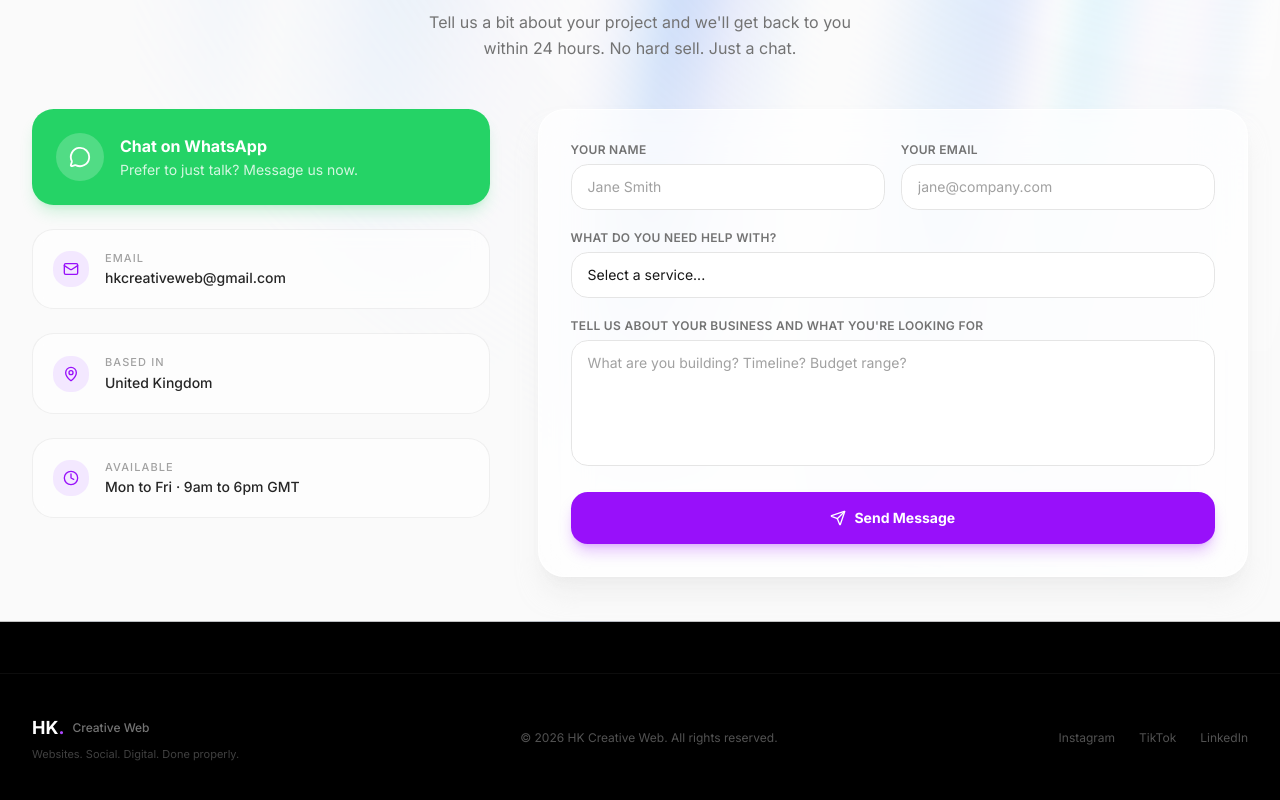
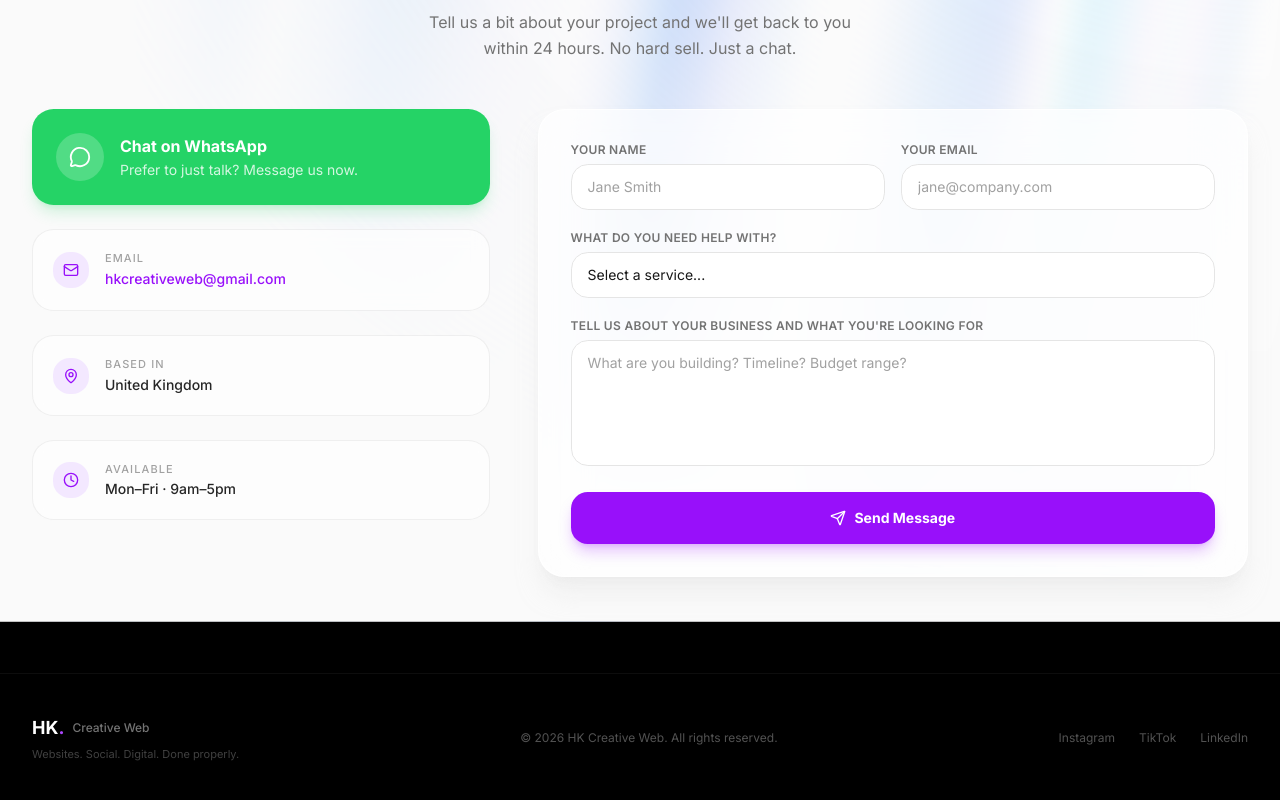
Before and after one commit to hkcreativeweb/hkcreativewebsite, a Next.js app: page / in a window 1280 px wide. Shown: the part 5075-5875 px from the top of the page. Built offline with nearby package versions, Linux system fonts and the light colour scheme.

Commit message:
Update contact info: mailto link for email, fix opening hours
Co-Authored-By: Claude Sonnet 4.6 <noreply@anthropic.com>

```diff
--- a/src/components/sections/Contact.tsx
+++ b/src/components/sections/Contact.tsx
@@ -80,10 +80,10 @@ export function Contact() {
               </FadeUp>
 
               {[
-                { icon: Mail,   label: 'Email',     value: 'hkcreativeweb@gmail.com' },
+                { icon: Mail,   label: 'Email',     value: 'hkcreativeweb@gmail.com', href: 'mailto:hkcreativeweb@gmail.com' },
                 { icon: MapPin, label: 'Based in',  value: 'United Kingdom' },
-                { icon: Clock,  label: 'Available', value: 'Mon to Fri · 9am to 6pm GMT' },
-              ].map(({ icon: Icon, label, value }, i) => (
+                { icon: Clock,  label: 'Available', value: 'Mon–Fri · 9am–5pm' },
+              ].map(({ icon: Icon, label, value, href }, i) => (
                 <FadeUp key={label} delay={0.15 + i * 0.08}>
                   <div className="flex items-center gap-4 p-5 rounded-2xl bg-white/60 backdrop-blur-sm border border-neutral-200/60">
                     <div className="w-9 h-9 rounded-xl bg-purple-100 flex items-center justify-center shrink-0">
@@ -91,7 +91,10 @@ export function Contact() {
                     </div>
                     <div>
                       <div className="text-[11px] text-neutral-400 uppercase tracking-widest font-medium">{label}</div>
-                      <div className="text-sm text-neutral-800 font-medium mt-0.5">{value}</div>
+                      {href
+                        ? <a href={href} className="text-sm text-purple-600 font-medium mt-0.5 hover:underline">{value}</a>
+                        : <div className="text-sm text-neutral-800 font-medium mt-0.5">{value}</div>
+                      }
                     </div>
                   </div>
                 </FadeUp>
```
